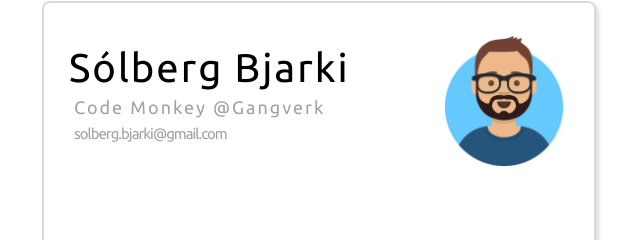
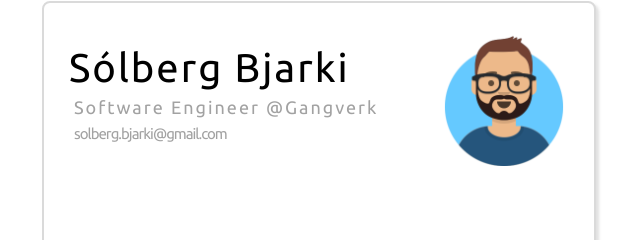
Before and after one commit to solberg/solberg.github.io, a plain HTML site: page index.html in a window 1280 px wide. Shown: the part 153-393 px from the top of the page, 321-961 px from the left. Drawn offline with Linux system fonts and the light colour scheme.

Commit message:
Change text

```diff
--- a/index.html
+++ b/index.html
@@ -20,7 +20,7 @@
           <div class="avatar_nose" onclick="squeaky();"></div>
         </div>
         <h1>Sólberg Bjarki</h1>
-        <h2>Code Monkey <a alt="Gangverk" href="http://gangverk.is">@Gangverk</a></h2>
+        <h2>Software Engineer <a alt="Gangverk" href="http://gangverk.is">@Gangverk</a></h2>
         <h3><a href="mailto:solberg.bjarki@gmail.com">solberg.bjarki@gmail.com</a></h3>
         <ul class="links">
           <li><a href="https://www.facebook.com/solberg.bjarki"><i class="fa fa-facebook-square"></i></a></li>
```
